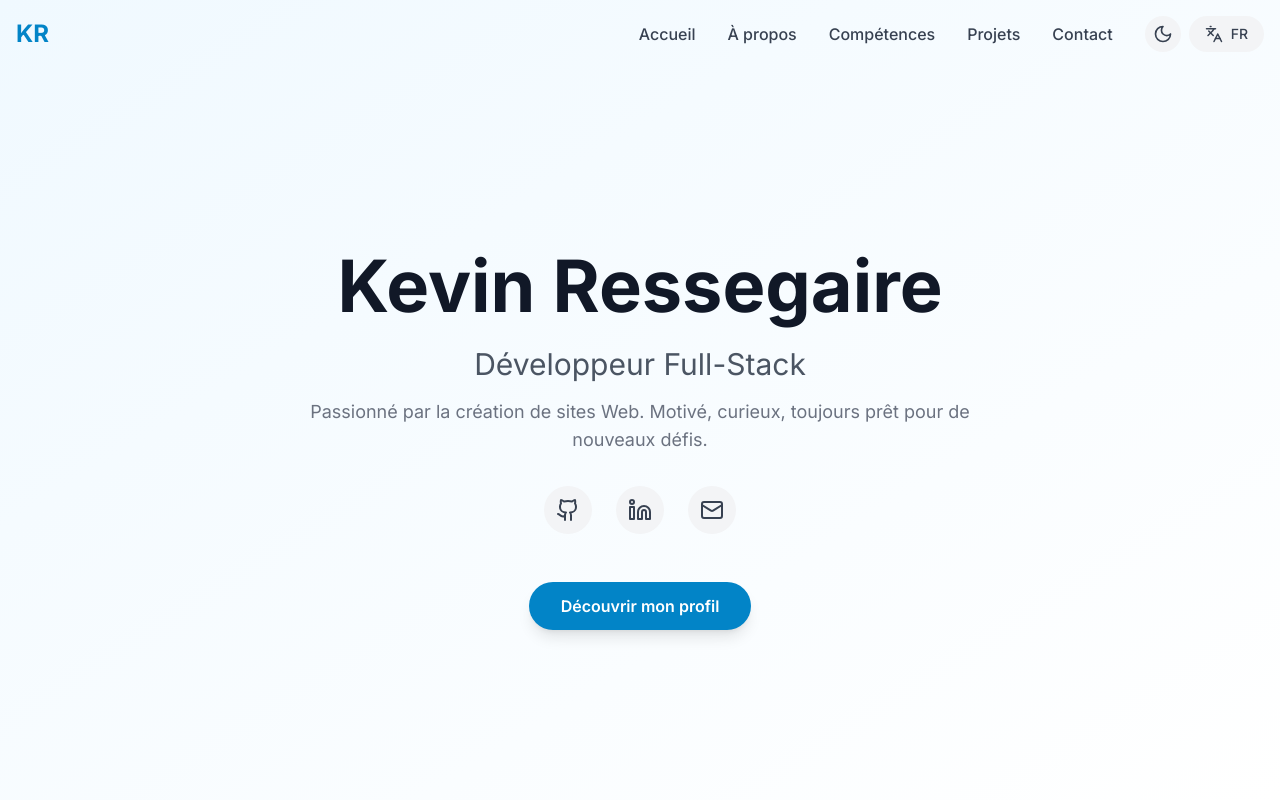
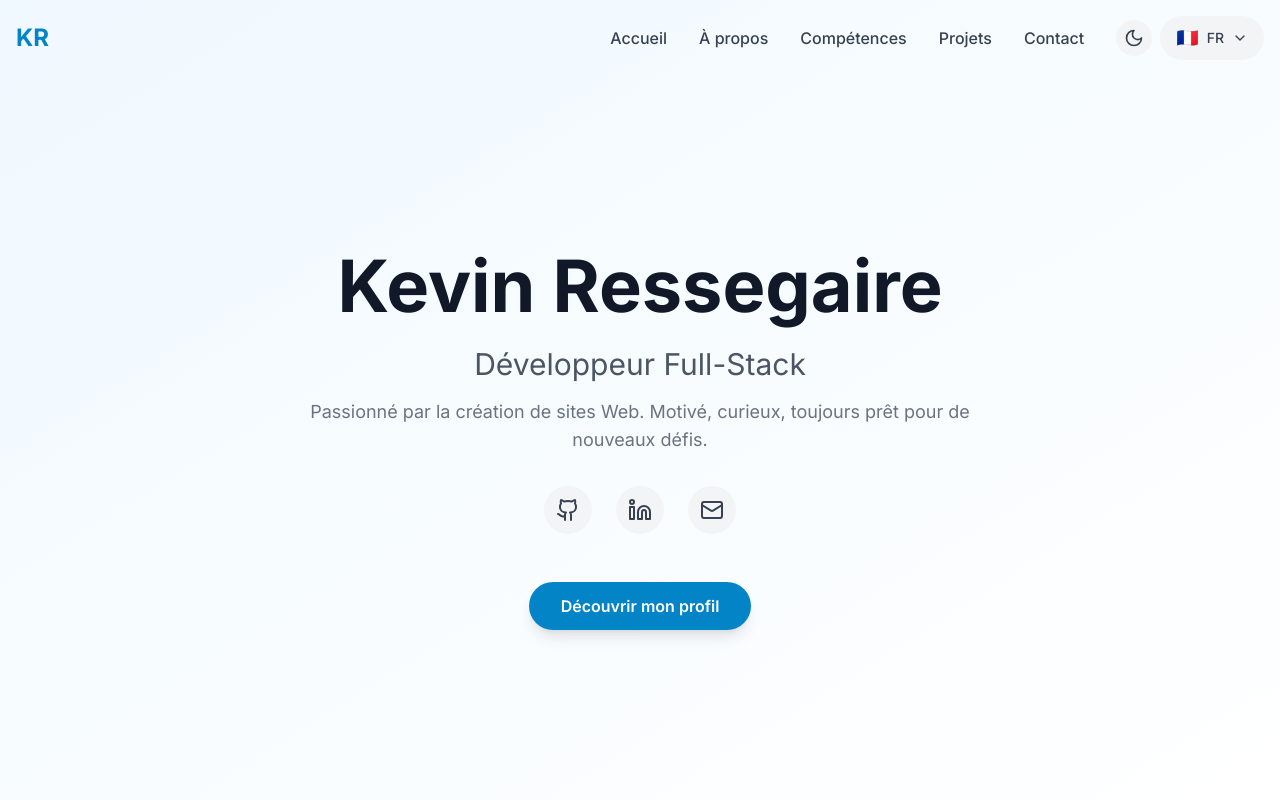
Before and after one commit to earzalien/portfolio, a Next.js app: page / in a window 1280 px wide. Shown: the top 800 px of the page. Built offline with nearby package versions, Linux system fonts and the light colour scheme.

Commit message:
lang added

```diff
--- a/components/LanguageToggle.tsx
+++ b/components/LanguageToggle.tsx
@@ -1,19 +1,80 @@
 'use client'
 
-import { Languages } from 'lucide-react'
+import { useState, useRef, useEffect } from 'react'
+import { ChevronDown } from 'lucide-react'
 import { useLanguage } from '@/contexts/LanguageContext'
 
+const languages = [
+  { code: 'fr' as const, flag: '🇫🇷', name: 'Français' },
+  { code: 'en' as const, flag: '🇬🇧', name: 'English' },
+  { code: 'es' as const, flag: '🇪🇸', name: 'Español' },
+]
+
 export default function LanguageToggle() {
-  const { language, toggleLanguage } = useLanguage()
+  const { language, setLanguage } = useLanguage()
+  const [isOpen, setIsOpen] = useState(false)
+  const dropdownRef = useRef<HTMLDivElement>(null)
+
+  const currentLanguage = languages.find(lang => lang.code === language) || languages[0]
+
+  useEffect(() => {
+    const handleClickOutside = (event: MouseEvent) => {
+      if (dropdownRef.current && !dropdownRef.current.contains(event.target as Node)) {
+        setIsOpen(false)
+      }
+    }
+
+    if (isOpen) {
+      document.addEventListener('mousedown', handleClickOutside)
+    }
+
+    return () => {
+      document.removeEventListener('mousedown', handleClickOutside)
+    }
+  }, [isOpen])
+
+  const handleLanguageSelect = (langCode: typeof language) => {
+    setLanguage(langCode)
+    setIsOpen(false)
+  }
 
   return (
-    <button
-      onClick={toggleLanguage}
-      className="p-2 rounded-full bg-gray-100 dark:bg-gray-800 text-gray-700 dark:text-gray-300 hover:bg-primary-100 dark:hover:bg-primary-900 transition-all flex items-center space-x-2 px-4"
-      aria-label="Toggle language"
-    >
-      <Languages size={18} />
-      <span className="font-medium text-sm">{language.toUpperCase()}</span>
-    </button>
+    <div className="relative" ref={dropdownRef}>
+      <button
+        onClick={() => setIsOpen(!isOpen)}
+        className="p-2 rounded-full bg-gray-100 dark:bg-gray-800 text-gray-700 dark:text-gray-300 hover:bg-primary-100 dark:hover:bg-primary-900 transition-all flex items-center space-x-2 px-4"
+        aria-label="Select language"
+        aria-expanded={isOpen}
+      >
+        <span className="text-lg">{currentLanguage.flag}</span>
+        <span className="font-medium text-sm">{currentLanguage.code.toUpperCase()}</span>
+        <ChevronDown
+          size={16}
+          className={`transition-transform ${isOpen ? 'rotate-180' : ''}`}
+        />
+      </button>
+
+      {isOpen && (
+        <div className="absolute right-0 mt-2 w-48 bg-white dark:bg-gray-800 rounded-lg shadow-lg border border-gray-200 dark:border-gray-700 overflow-hidden z-50">
+          {languages.map((lang) => (
+            <button
+              key={lang.code}
+              onClick={() => handleLanguageSelect(lang.code)}
+              className={`w-full px-4 py-3 text-left flex items-center space-x-3 hover:bg-primary-50 dark:hover:bg-gray-700 transition-colors ${
+                language === lang.code
+                  ? 'bg-primary-100 dark:bg-primary-900 text-primary-700 dark:text-primary-300'
+                  : 'text-gray-700 dark:text-gray-300'
+              }`}
+            >
+              <span className="text-xl">{lang.flag}</span>
+              <span className="font-medium">{lang.name}</span>
+              {language === lang.code && (
+                <span className="ml-auto text-primary-600 dark:text-primary-400">✓</span>
+              )}
+            </button>
+          ))}
+        </div>
+      )}
+    </div>
   )
 }
--- a/contexts/LanguageContext.tsx
+++ b/contexts/LanguageContext.tsx
@@ -7,6 +7,7 @@ type Language = 'fr' | 'en' | 'es'
 interface LanguageContextType {
   language: Language
   toggleLanguage: () => void
+  setLanguage: (lang: Language) => void
   t: (key: string) => string
 }
 
@@ -242,9 +243,13 @@ export function LanguageProvider({ children }: { children: React.ReactNode }) {
     return translations[language][key as keyof typeof translations.fr] || key
   }
 
+  const setLanguageHandler = (lang: Language) => {
+    setLanguage(lang)
+  }
+
   // Toujours retourner le Provider, même avant le montage
   return (
-    <LanguageContext.Provider value={{ language, toggleLanguage, t }}>
+    <LanguageContext.Provider value={{ language, toggleLanguage, setLanguage: setLanguageHandler, t }}>
       {children}
     </LanguageContext.Provider>
   )
```
